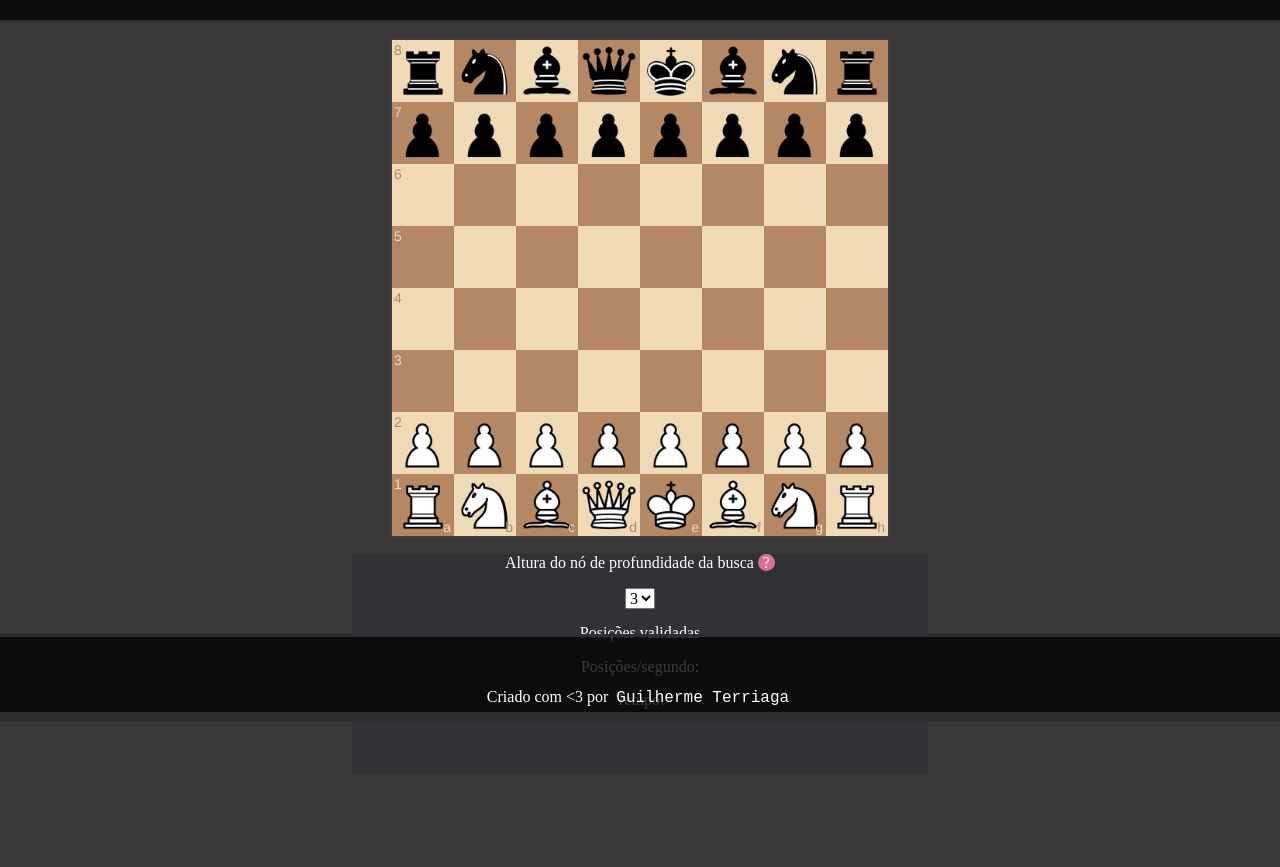
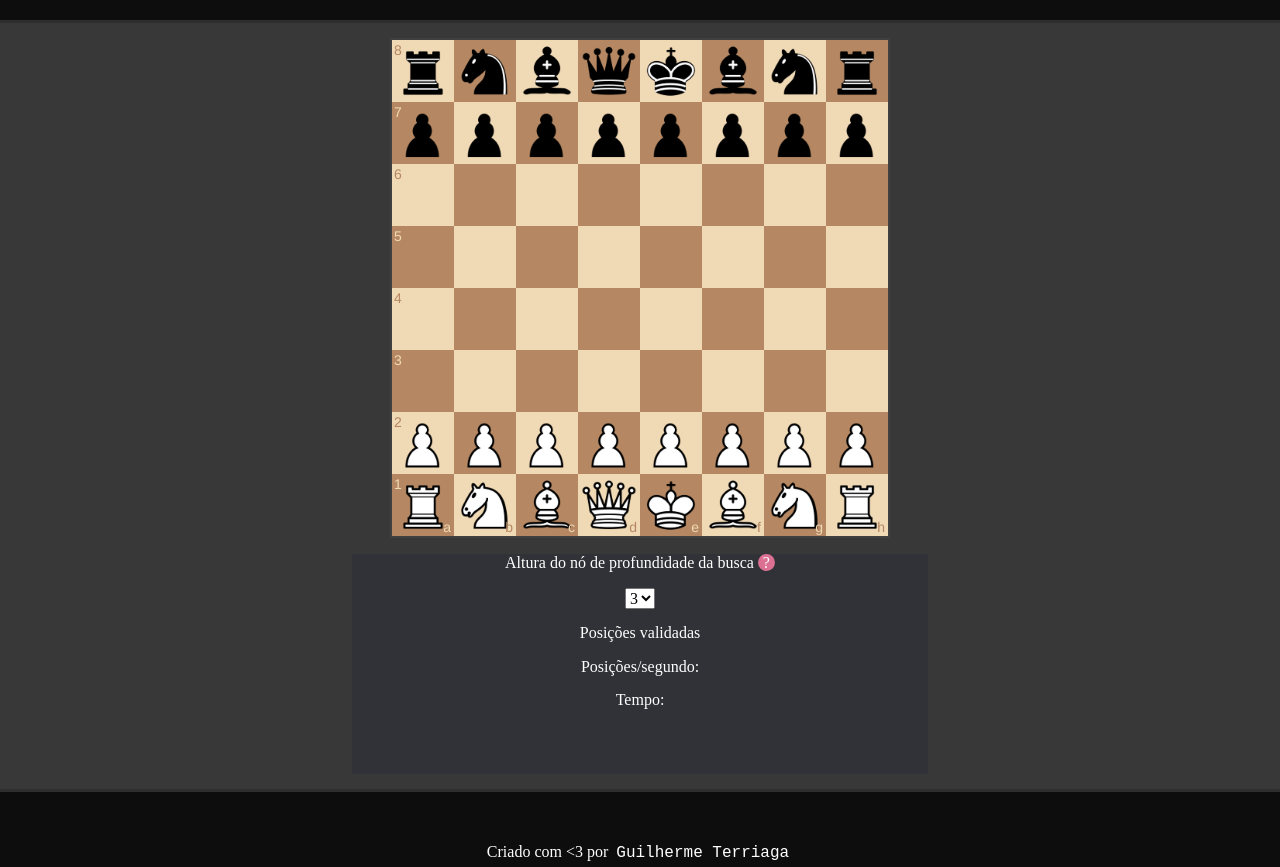
Before and after one commit to GuilhermeTerriaga/AI-with-Chess, a website: page index.html in a window 1280 px wide. Shown: the part 78-945 px from the top of the page. Before the commit the page ends 867 px from the top, so only its background shows below. Drawn offline with Linux system fonts and the light colour scheme.

Commit message:
corrigido mais uma vez o footer

```diff
--- a/css/style.css
+++ b/css/style.css
@@ -121,8 +121,6 @@ h1 {
 }
 
 footer {
-    position: absolute;
-    bottom: 0;
     margin: 0 auto;
     background: rgba(0, 0, 0, 0.767);
     width: 100%;
@@ -132,4 +130,6 @@ footer {
     padding-top: 35px;
     padding-bottom: 5px;
     text-align: center;
+    border-bottom-width: 0px !important;
+
 }
```
